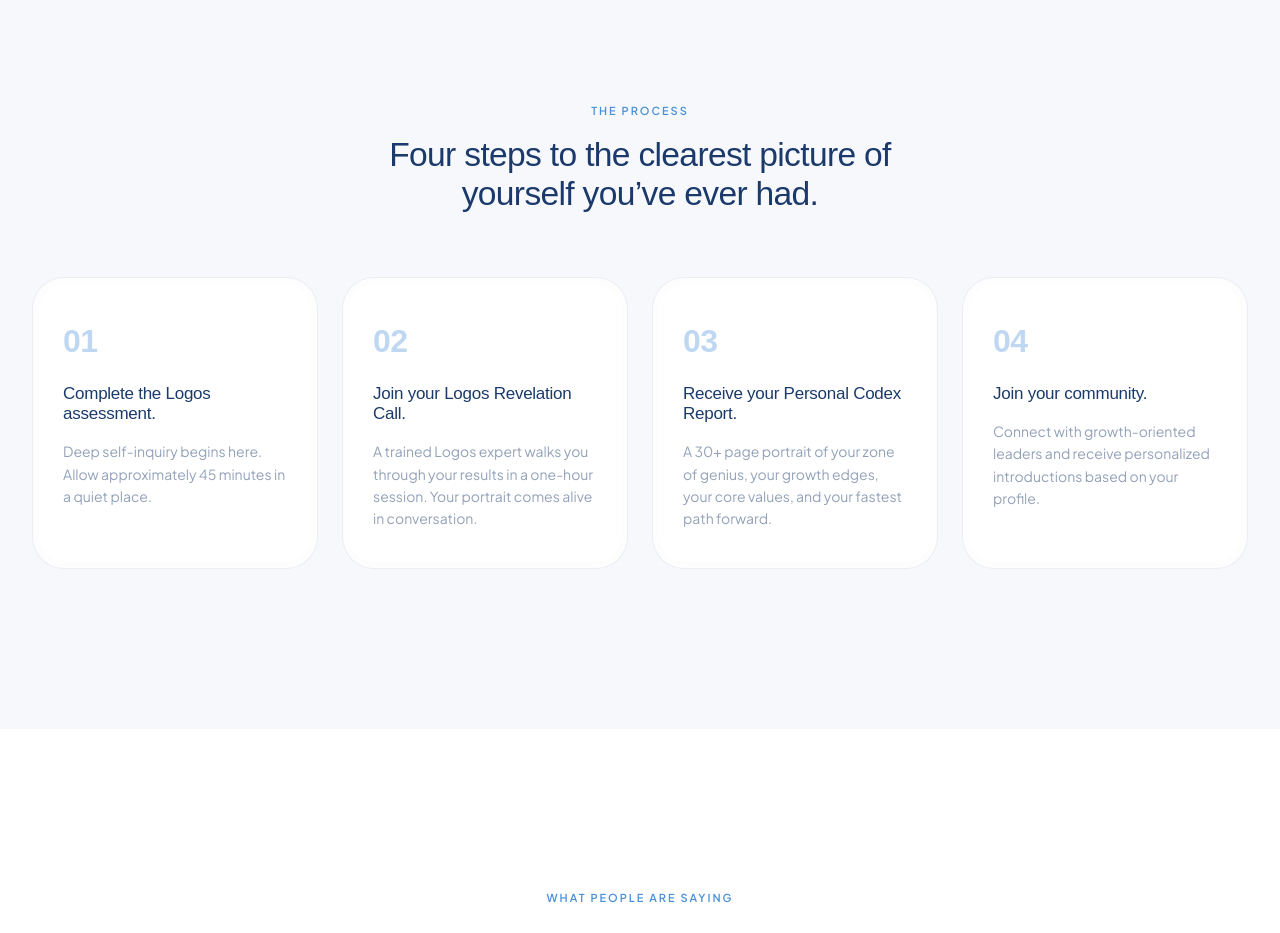
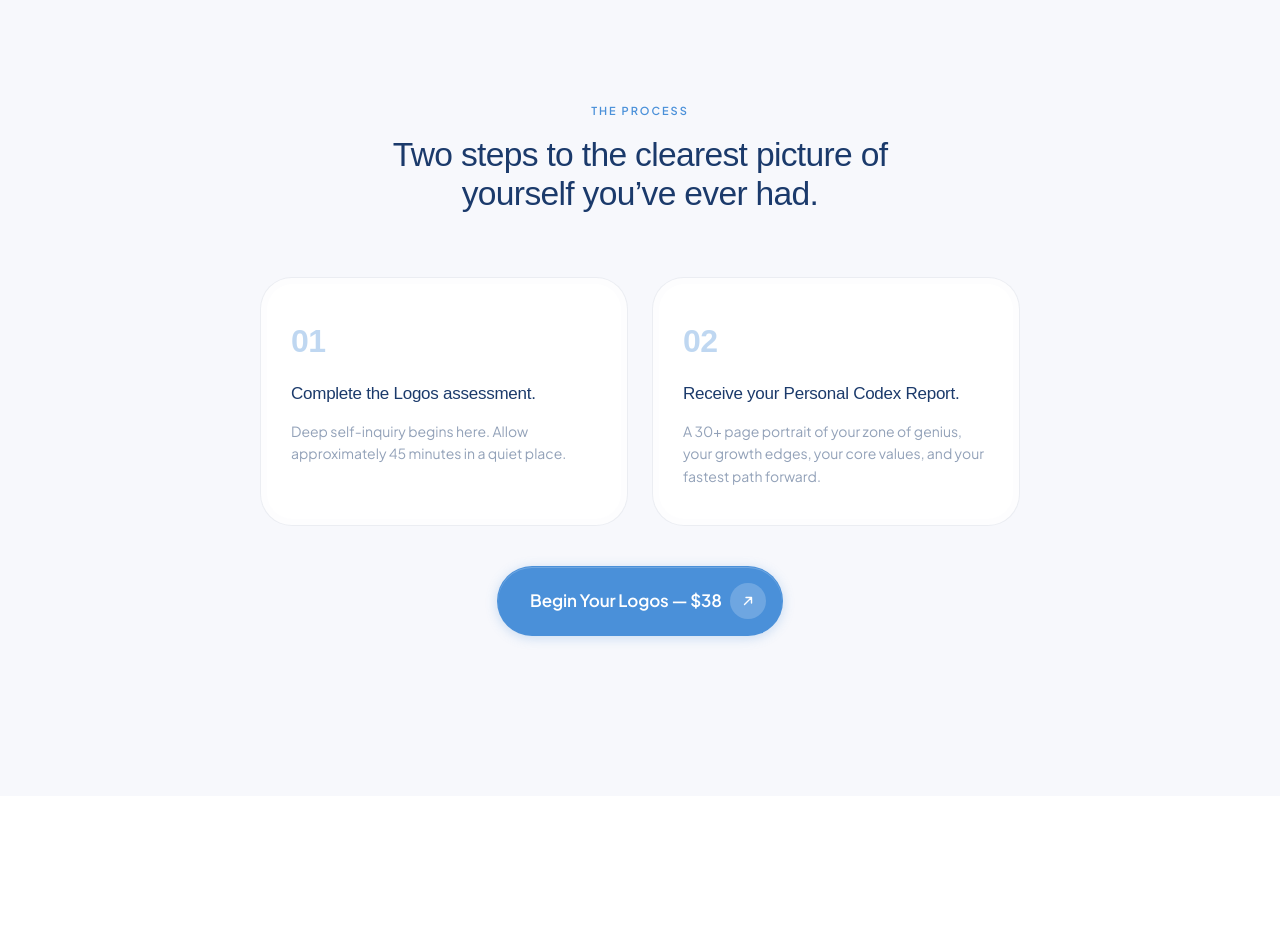
Before and after one commit to alexanderfairman-cloud/logos-site, a Next.js app: page /for-leaders in a window 1280 px wide. Shown: the part 2120-3053 px from the top of the page. Built offline with nearby package versions, Linux system fonts and the light colour scheme; a web font is replaced by a local one.

Commit message:
Reduce process steps to 2 and remove competing copy on homepage

```diff
--- a/components/ForIndividualsContent.tsx
+++ b/components/ForIndividualsContent.tsx
@@ -38,18 +38,8 @@
   },
   {
     number: '02',
-    title: 'Join your Logos Revelation Call.',
-    body: 'A trained Logos expert walks you through your results in a one-hour session. Your portrait comes alive in conversation.',
-  },
-  {
-    number: '03',
     title: 'Receive your Personal Codex Report.',
     body: 'A 30+ page portrait of your zone of genius, your growth edges, your core values, and your fastest path forward.',
-  },
-  {
-    number: '04',
-    title: 'Join your community.',
-    body: 'Connect with growth-oriented leaders and receive personalized introductions based on your profile.',
   },
 ]
 
@@ -254,7 +244,7 @@
               The process
             </p>
             <h2 className="display-md">
-              Four steps to the clearest picture of yourself you&rsquo;ve ever
+              Two steps to the clearest picture of yourself you&rsquo;ve ever
               had.
             </h2>
           </motion.div>
@@ -262,8 +252,10 @@
           <div
             style={{
               display: 'grid',
-              gridTemplateColumns: 'repeat(4, 1fr)',
+              gridTemplateColumns: 'repeat(2, 1fr)',
               gap: '1.5rem',
+              maxWidth: '760px',
+              marginInline: 'auto',
             }}
             className="steps-grid"
           >
@@ -320,6 +312,19 @@
               </motion.div>
             ))}
           </div>
+
+          {/* CTA below steps */}
+          <motion.div
+            initial={{ opacity: 0, y: 24 }}
+            whileInView={{ opacity: 1, y: 0 }}
+            viewport={{ once: true, margin: '-60px' }}
+            transition={{ duration: 0.8, delay: 0.2, ease: [0.16, 1, 0.3, 1] }}
+            style={{ display: 'flex', justifyContent: 'center', marginTop: '2.5rem' }}
+          >
+            <CTAButton href="/logos-checkout" size="lg" id="individuals-process-cta">
+              Begin Your Logos &mdash; $38
+            </CTAButton>
+          </motion.div>
         </div>
       </section>
 
@@ -389,17 +394,12 @@
       </section>
 
       <style>{`
-        @media (max-width: 900px) {
-          .steps-grid { grid-template-columns: 1fr 1fr !important; }
-        }
         @media (max-width: 768px) {
           .hero-grid { grid-template-columns: 1fr !important; gap: 2.5rem !important; }
           .hero-ring-diagram { display: none !important; }
           .content-row { grid-template-columns: 1fr !important; }
           .ring-single-decorator { display: none !important; }
           .testimonials-grid { grid-template-columns: 1fr !important; }
-        }
-        @media (max-width: 480px) {
           .steps-grid { grid-template-columns: 1fr !important; }
         }
       `}</style>
--- a/components/LabelVsPortrait.tsx
+++ b/components/LabelVsPortrait.tsx
@@ -113,9 +113,8 @@
             </h2>
 
             <p className="body-lg">
-              Other assessments were never designed to reveal the complexity of
-              who you really are. Logos measures over 70 distinct traits across
-              every dimension of your personality, and no two profiles are alike.
+              Logos measures over 70 distinct traits across every dimension of
+              your personality, and no two profiles are alike.
             </p>
           </motion.div>
 
```
